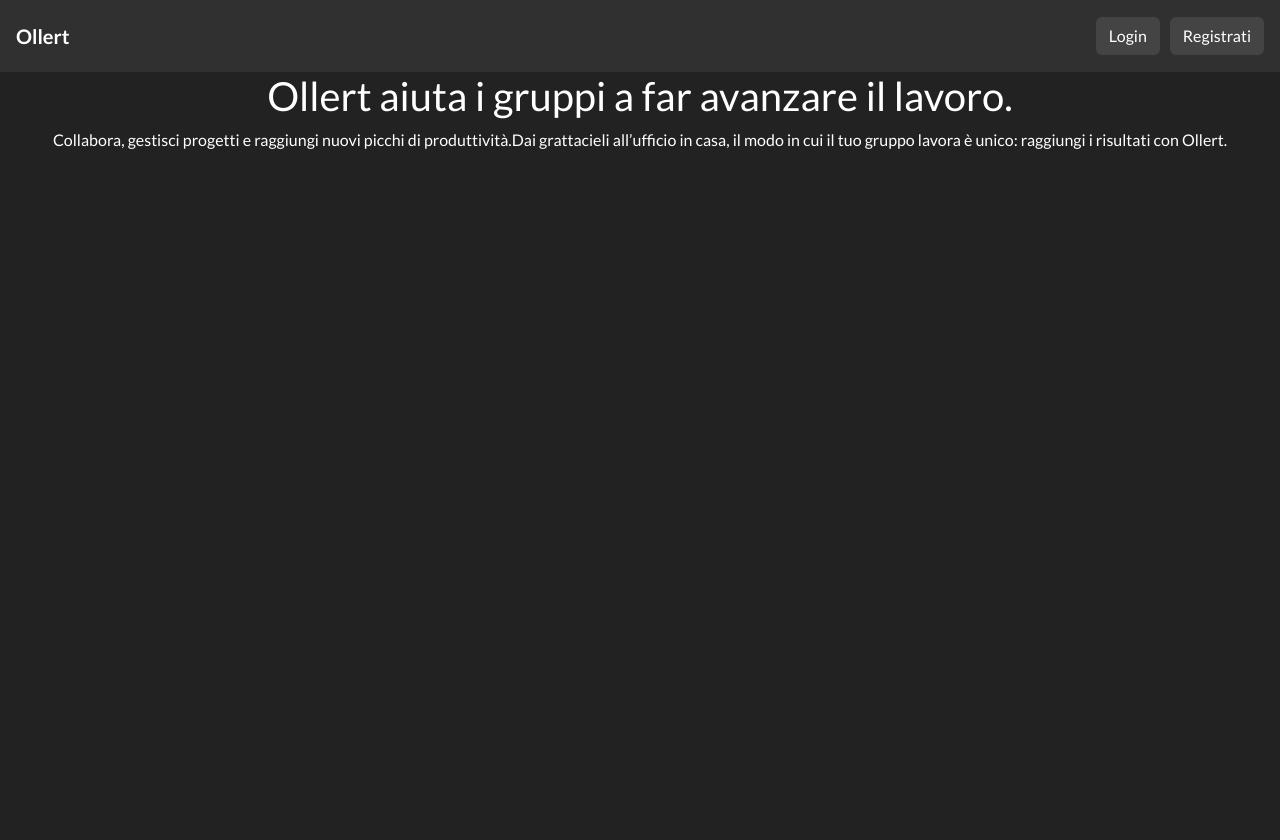
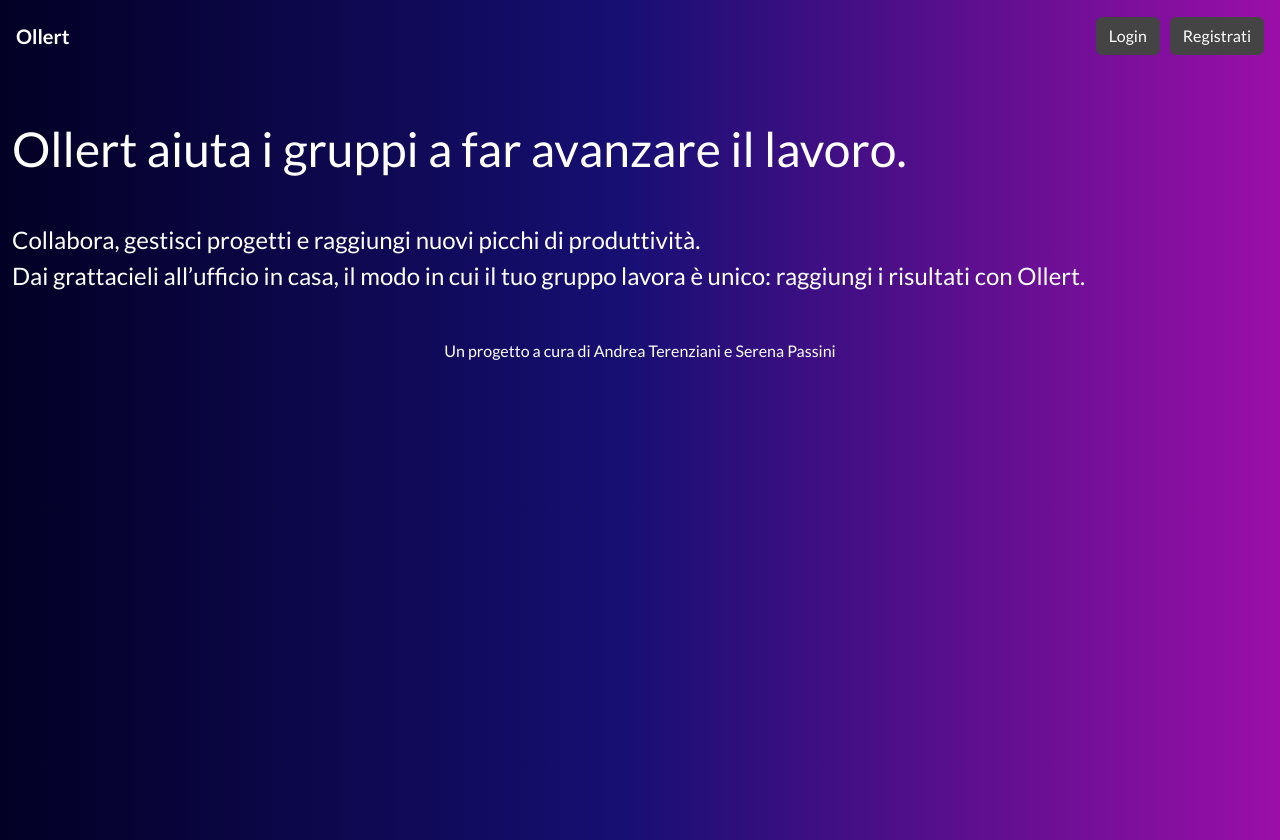
Before and after one commit to AndreaTerenz/Ollert, a Django app: page / in a window 1280 px wide. Before the commit the page ends 149 px from the top, so only its background shows below. Run offline with Django 3.2, Linux system fonts and the light colour scheme; style sheets or scripts are compiled from the project's sources; some libraries are stand-ins or nearby versions.

Commit message:
Modificata home page

```diff
--- /dev/null
+++ b/website/static/styles/homepage-style.scss
@@ -0,0 +1,9 @@
+$bg-gradient : linear-gradient(90deg, rgba(2,0,36,1) 0%, rgba(23,15,115,1) 49%, rgb(155, 15, 168) 100%);
+
+body {
+  background: $bg-gradient
+}
+
+.navbar {
+  background: $bg-gradient
+}
--- a/website/static/templates/homepage.html
+++ b/website/static/templates/homepage.html
@@ -1,12 +1,20 @@
 {% extends 'index.html' %}
 {% load static %}
 
+{% block extra-style %}
+    <link rel="stylesheet" type="text/x-scss" href="{% static 'styles/homepage-style.scss' %}">
+{% endblock %}
+
 {% block content %}
-    <div class="text-center align-middle">
-        <h2>Ollert aiuta i gruppi a far avanzare il lavoro.</h2>
-            <p class="mb-0">Collabora, gestisci progetti e raggiungi nuovi picchi di produttività.Dai grattacieli
-                all’ufficio in casa, il modo in cui il tuo gruppo lavora è unico: raggiungi
-                i risultati con Ollert.</p>
-            <br>
+    <div class="text-start">
+        <h1 class="my-5">Ollert aiuta i gruppi a far avanzare il lavoro.</h1>
+        <div class="">
+            <h4>Collabora, gestisci progetti e raggiungi nuovi picchi di produttività.</h4>
+            <h4> Dai grattacieli all’ufficio in casa, il modo in cui il tuo gruppo lavora è unico: raggiungi
+                i risultati con Ollert.</h4>
+        </div>
+    </div>
+    <div class="text-center">
+        <p class="mb-0 mt-5">Un progetto a cura di Andrea Terenziani e Serena Passini</p>
     </div>
 {% endblock %}
--- a/website/static/templates/index.html
+++ b/website/static/templates/index.html
@@ -13,6 +13,9 @@
 
     {% compress css %}
         <link rel="stylesheet" type="text/x-scss" href="{% static 'styles/main.scss' %}">
+        {% if not user.is_authenticated %}
+            <link rel="stylesheet" type="text/x-scss" href="{% static 'styles/homepage-style.scss' %}">
+        {% endif %}
         {% block extra-style %}
         {% endblock %}
     {% endcompress %}
```
Also changed, not shown: website/static/styles/main.scss (indentation only).
